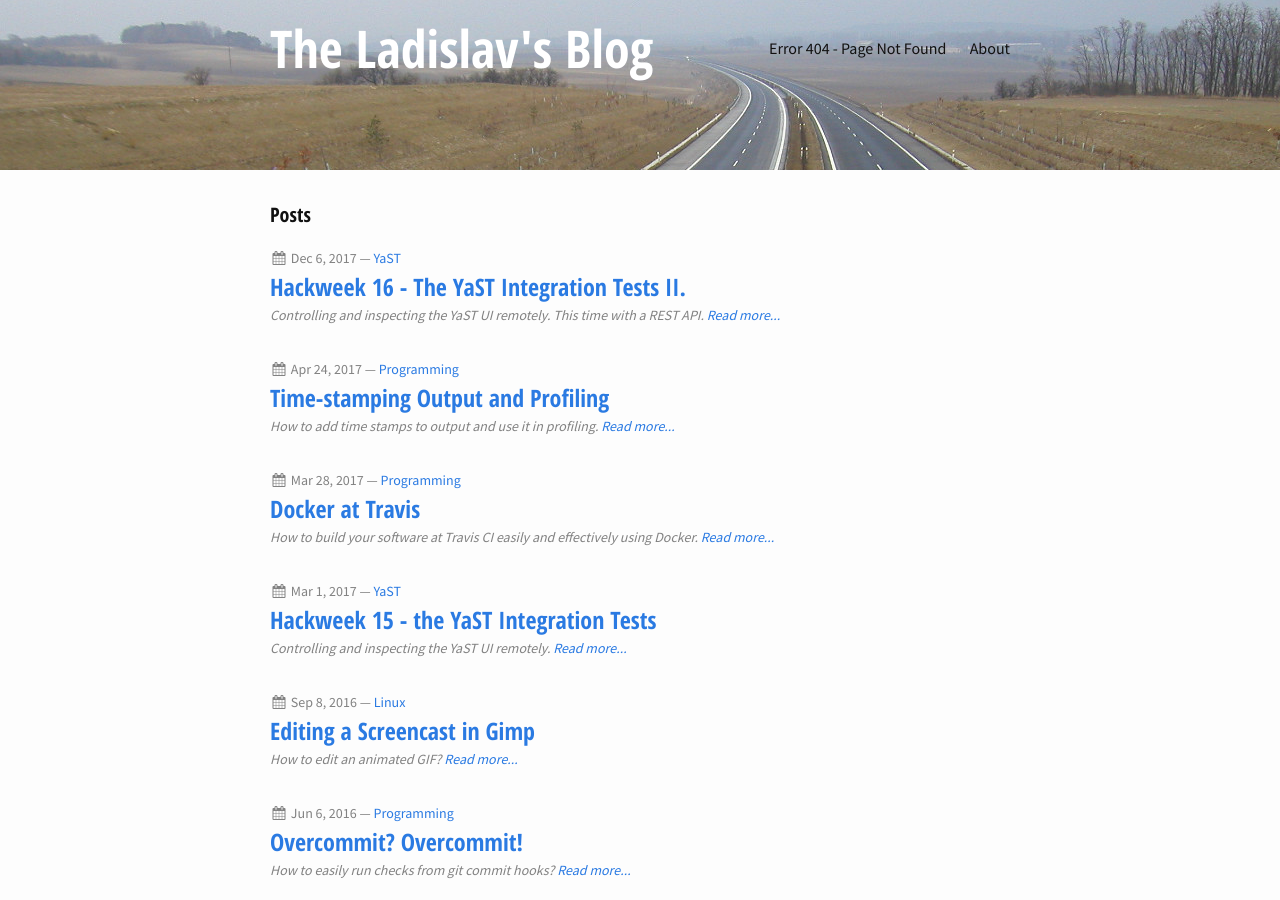
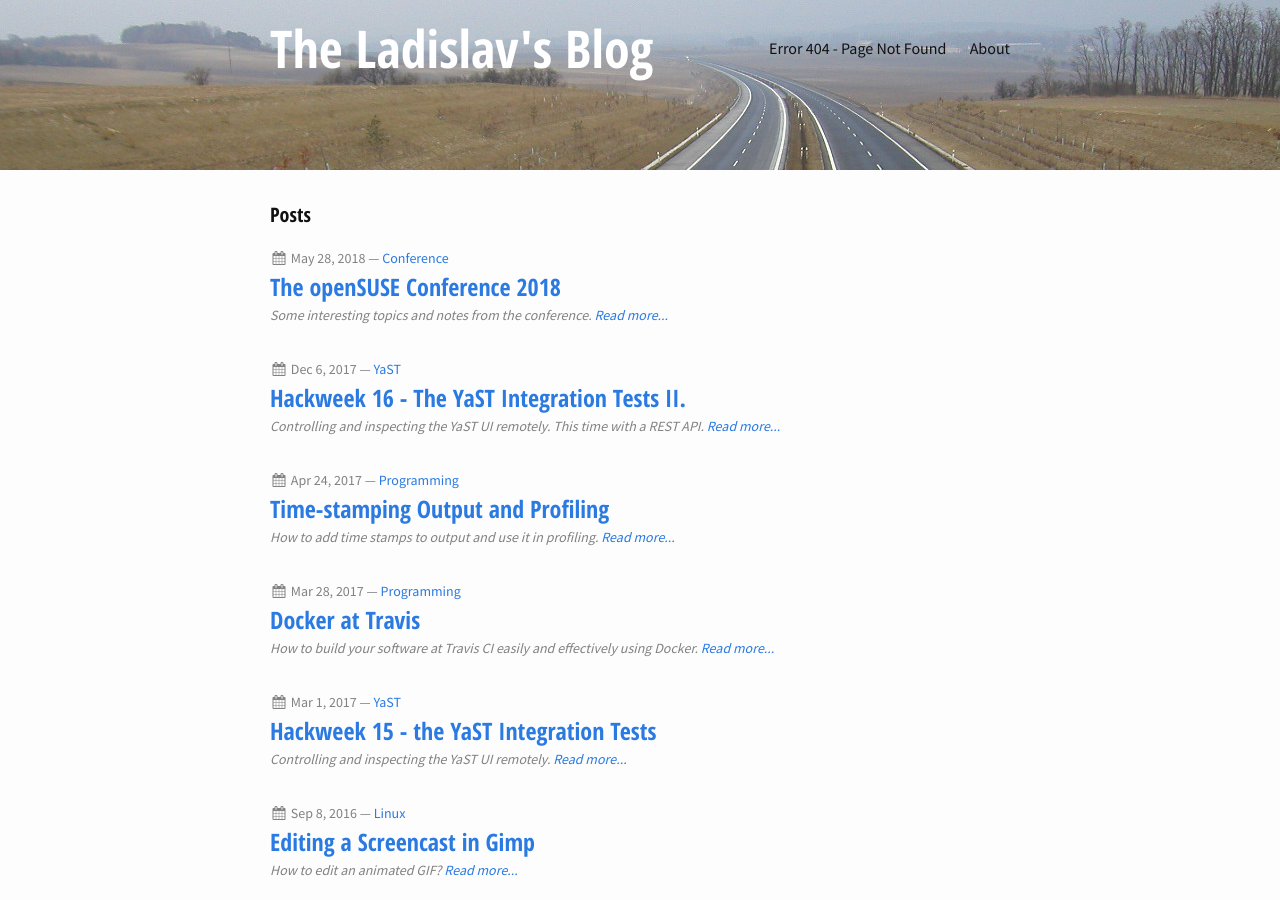
Before and after one commit to lslezak/blog, a Jekyll site: the page built from index.html, in a window 1280 px wide and 900 px high. Built offline with Jekyll 4.4.1, drawn with Linux system fonts in a browser that asks for light colours; nearby versions of some CDN libraries; some of the changed lines change nothing that is shown.

Commit message:
Added conference blog
Updated dependencies

````diff
--- a/_config.yml
+++ b/_config.yml
@@ -32,3 +32,5 @@ exclude:
   - Gemfile.lock
   - README.md
   - vendor/
+  - .tags
+  - .tags1
--- /dev/null
+++ b/_posts/2018-05-28-opensuse-conference-2018.md
@@ -0,0 +1,112 @@
+---
+layout: post
+title: The openSUSE Conference 2018
+category: Conference
+tags: [ openSUSE, SUSE, Linux ]
+description: Some interesting topics and notes from the conference.
+---
+
+# The openSUSE Conference 2018
+
+I visited the openSUSE conference this year, it took place in Prague, at the
+same place as few years ago. You can check the schedule and the list of the
+talks [here](https://events.opensuse.org/conference/oSC18/schedule).
+
+## The Interesting Topics
+
+Here are some interesting sessions I visited, for the complete list see
+the schedule link above.
+
+- [The openSUSE Leap 15.0 has been released!](
+  https://events.opensuse.org/conference/oSC18/program/proposal/1900)
+
+- If you want to share a service without a having a public IP address
+  the tor network might be an option. Using setting up a [service using
+  Docker makes it really easy](
+  https://events.opensuse.org/conference/oSC18/program/proposal/1678).
+
+- The [package dependencies can be improved](
+  https://events.opensuse.org/conference/oSC18/program/proposal/1864))
+  using `Supplements` dependency this way:
+
+  ```
+  Supplements: (foo and bar)
+  ```
+
+  This would automatically install the package when *both* packages are
+  installed.
+
+- The openSUSE distribution is also yours, [openSUSE is what you make it](
+  https://events.opensuse.org/conference/oSC18/program/proposal/1912).
+
+- The [openSUSE Kubic](
+  https://events.opensuse.org/conference/oSC18/program/proposal/1909) is a
+  Tumbleweed flavor designed specially for running container workloads.
+
+- There is a [tumbleweed-cli](
+  https://build.opensuse.org/package/show/openSUSE:Factory/tumbleweed-cli)
+  package which makes using the [Tumbleweed snapshots much easier](
+  https://events.opensuse.org/conference/oSC18/program/proposal/1828).
+
+- The [transactional updates](
+  https://events.opensuse.org/conference/oSC18/program/proposal/1906)
+  provide a completely new way how to update the running system.
+
+- The btrfs filesystem provides a lot of interesting features. But if something
+  goes wrong it might a bit tricky to fix it. The most important thing is that
+  the `btrfs check --repair` command should used as the very last option
+  (if at all). There are [other more safe options](
+  https://events.opensuse.org/conference/oSC18/program/proposal/1915) to try
+  first.
+
+- Using the LetsEncrypt certificates should be much easier in the openSUSE
+  Leap 15.0 because the automatic [certificate renewal is supported](
+  https://events.opensuse.org/conference/oSC18/program/proposal/1801) out of
+  box.
+
+- If you miss some packages in SLE which are present in openSUSE then the
+  [SUSE PackageHub might help you](
+  https://events.opensuse.org/conference/oSC18/program/proposal/1957).
+
+- The OBS (Open Build Service) can also build container images, that can
+  [help with testing and distributing your packages](
+  https://events.opensuse.org/conference/oSC18/program/proposal/1966).
+  If you want to start in an easy way then you can choose from many
+  [image templates](https://build.opensuse.org/image_templates).
+
+- If you want to try the [openSUSE Kubic](https://kubic.opensuse.org/)
+  you might be interested in [some basic concepts behind](
+  https://events.opensuse.org/conference/oSC18/program/proposal/1960).
+
+- Developing the community and the enterprise products separately has many
+  disadvantages, it is [much better to develop them together](
+  https://events.opensuse.org/conference/oSC18/program/proposal/1768).
+
+### Portainer
+
+One of the Kubic presentations mentioned the [portainer.io](
+https://portainer.io/) project which looks really interesting.
+
+If you are new to the Docker and the container world and you would like to use
+some GUI at the beginning to make the start easier than the [portainer.io](
+https://portainer.io/) project looks very interesting. It provides a nice web UI
+for managing the Docker containers. And obviously it is provided as a Docker
+image.
+
+What is nice that starting it is basically a matter of running two commands:
+```console
+# docker volume create portainer_data
+# docker run -d -p 9000:9000 -v /var/run/docker.sock:/var/run/docker.sock \
+  -v portainer_data:/data portainer/portainer
+```
+
+Then point your web browser to [http://localhost:9000/](http://localhost:9000/)
+and that's it!
+
+{% include blog_img.md alt="Portainer" src="portainer.png"
+   full_img="portainer.png" %}
+
+## Conslusion
+
+The conference was really good and I'd like say thank you to the presenters, the
+organization team and the sponsors to make this happen!
````
Also changed, not shown: Gemfile.lock, assets/images/blog/2018-05-28/portainer.png (added), 1 other file.
